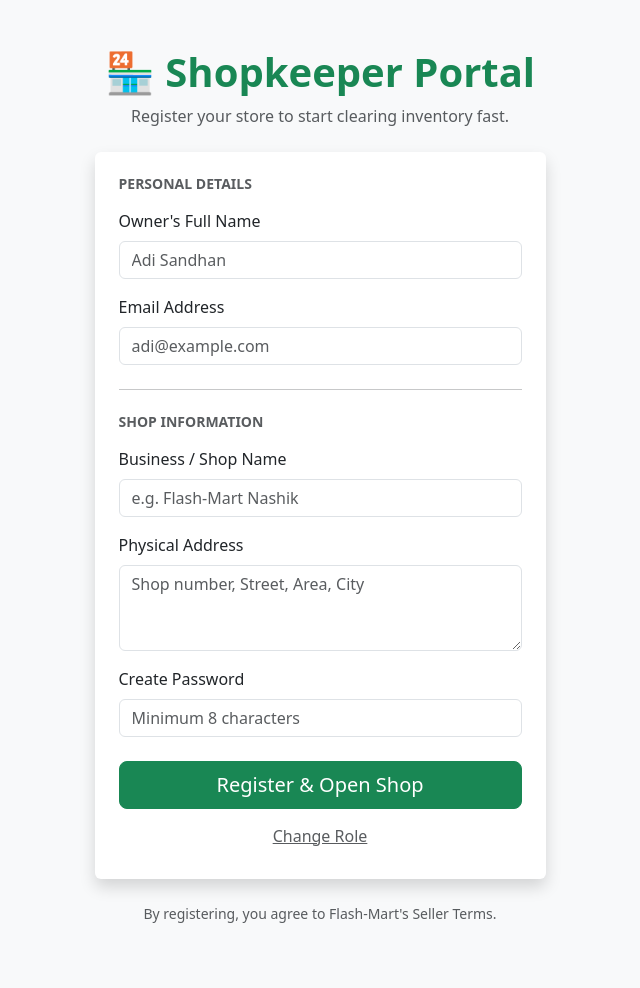
After one commit to aditya-sandhan/Flash-mart, a Django app: page /signup/shopkeeper/ in a window 1280 px wide. The commit adds this page. Shown: the whole page, without its empty margins (320-960 px from the left). Run offline with Django 5.2, Linux system fonts and the light colour scheme.

Commit message:
Add Shopkeeper model and implement signup functionality with corresponding templates and URL routing

```diff
--- a/store/admin.py
+++ b/store/admin.py
@@ -1,5 +1,6 @@
 from django.contrib import admin
 from .models import Category, Product
+from .models import Shopkeeper
 
 # Admin panel ko thoda sundar banate hain
 @admin.register(Product)
@@ -10,3 +11,4 @@ class ProductAdmin(admin.ModelAdmin):
     search_fields = ('name',)    # Search bar mil jayega
 
 admin.site.register(Category)
+admin.site.register(Shopkeeper)
--- /dev/null
+++ b/store/templates/shopkeeper_signup.html
@@ -0,0 +1,72 @@
+<!DOCTYPE html>
+<html lang="en">
+
+<head>
+    <meta charset="UTF-8">
+    <title>Shopkeeper Signup | Flash-Mart</title>
+    <link href="https://cdn.jsdelivr.net/npm/bootstrap@5.3.0/dist/css/bootstrap.min.css" rel="stylesheet">
+</head>
+
+<body class="bg-light">
+
+    <div class="container py-5">
+        <div class="row justify-content-center">
+            <div class="col-md-6 col-lg-5">
+                <div class="text-center mb-4">
+                    <h1 class="fw-bold text-success">🏪 Shopkeeper Portal</h1>
+                    <p class="text-muted">Register your store to start clearing inventory fast.</p>
+                </div>
+
+                <div class="card shadow border-0">
+                    <div class="card-body p-4">
+                        <form method="POST">
+                            {% csrf_token %}
+
+                            <h5 class="mb-3 text-uppercase small fw-bold text-muted">Personal Details</h5>
+
+                            <div class="mb-3">
+                                <label class="form-label">Owner's Full Name</label>
+                                <input type="text" name="name" class="form-control" placeholder="Adi Sandhan" required>
+                            </div>
+
+                            <div class="mb-3">
+                                <label class="form-label">Email Address</label>
+                                <input type="email" name="email" class="form-control" placeholder="adi@example.com" required>
+                            </div>
+
+                            <hr class="my-4">
+                            <h5 class="mb-3 text-uppercase small fw-bold text-muted">Shop Information</h5>
+
+                            <div class="mb-3">
+                                <label class="form-label">Business / Shop Name</label>
+                                <input type="text" name="shop_name" class="form-control" placeholder="e.g. Flash-Mart Nashik" required>
+                            </div>
+
+                            <div class="mb-3">
+                                <label class="form-label">Physical Address</label>
+                                <textarea name="address" class="form-control" rows="3" placeholder="Shop number, Street, Area, City" required></textarea>
+                            </div>
+
+                            <div class="mb-3">
+                                <label class="form-label">Create Password</label>
+                                <input type="password" name="password" class="form-control" placeholder="Minimum 8 characters" required>
+                            </div>
+
+                            <div class="d-grid gap-2 mt-4">
+                                <button type="submit" class="btn btn-success btn-lg">Register & Open Shop</button>
+                                <a href="{% url 'select_role' %}" class="btn btn-link text-muted">Change Role</a>
+                            </div>
+                        </form>
+                    </div>
+                </div>
+
+                <p class="text-center mt-4 text-muted small">
+                    By registering, you agree to Flash-Mart's Seller Terms.
+                </p>
+            </div>
+        </div>
+    </div>
+
+</body>
+
+</html>
--- a/store/urls.py
+++ b/store/urls.py
@@ -5,4 +5,8 @@ urlpatterns = [
 
     path('home/', views.home, name='home'),
     path('select-role/', views.select_role, name='select_role'),
+    # Role selection ke niche ye daal:
+    path('signup/customer/', views.customer_signup, name='customer_signup'),
+    path('signup/shopkeeper/', views.shopkeeper_signup, name='shopkeeper_signup'),
+    path('signup/franchise/', views.franchise_signup, name='franchise_signup'),
 ]
--- a/store/views.py
+++ b/store/views.py
@@ -1,5 +1,6 @@
-from django.shortcuts import render
+from django.shortcuts import render, redirect
 from .models import Product
+from .models import Shopkeeper
 # Create your views here.
 
 def home(request):
@@ -12,3 +13,77 @@ def home(request):
 
 def select_role(request):
     return render(request, 'role_selection.html')
+
+def customer_signup(request):
+    return render(request, 'customer_signup.html')
+
+
+def shopkeeper_signup(request):
+    if request.method == 'POST':
+
+        name = request.POST.get('name')
+        email = request.POST.get('email')
+        shop_name = request.POST.get('shop_name')
+        address = request.POST.get('address')
+        password = request.POST.get('password')
+
+        # database save
+        Shopkeeper.objects.create(
+            full_name=name,
+            email=email,
+            shop_name=shop_name,
+            address=address,
+            password=password
+        )
+
+
+        return redirect('home')
+
+    return render(request, 'shopkeeper_signup.html')
+
+
+
+def customer_signup(request):
+    if request.method == 'POST':
+        # Customer basic info
+        name = request.POST.get('name')
+        email = request.POST.get('email')
+        password = request.POST.get('password')
+
+
+        print(f"New Customer: {name} ({email})")
+        return redirect('home')
+
+    return render(request, 'customer_signup.html')
+
+
+def franchise_signup(request):
+    return render(request, 'franchise_signup.html')
+
+def login_view(request):
+    """
+    Handles unified authentication for both Customers and Shopkeepers.
+    Redirects users to their respective dashboards based on role.
+    """
+    if request.method == 'POST':
+        email = request.POST.get('email')
+        password = request.POST.get('password')
+
+        # Check if user exists in Shopkeeper records
+        shopkeeper = Shopkeeper.objects.filter(email=email, password=password).first()
+        if shopkeeper:
+            # Store shopkeeper identity in session
+            request.session['user_role'] = 'shopkeeper'
+            request.session['user_id'] = shopkeeper.id
+            return redirect('shop_dashboard') # We will create this URL next
+
+        # Check if user exists in Customer records (Placeholder for now)
+        # customer = Customer.objects.filter(email=email, password=password).first()
+        # if customer:
+        #     request.session['user_role'] = 'customer'
+        #     return redirect('home')
+
+        # Handle invalid credentials
+        return render(request, 'login.html', {'error': 'Invalid Email or Password'})
+
+    return render(request, 'login.html')
```
Also changed, not shown: store/models.py (+17 -0 lines), store/templates/home.html (+17 -15 lines), store/templates/role_selection.html (+18 -7 lines), store/migrations/0002_shopkeeper_alter_category_options.py (added).
